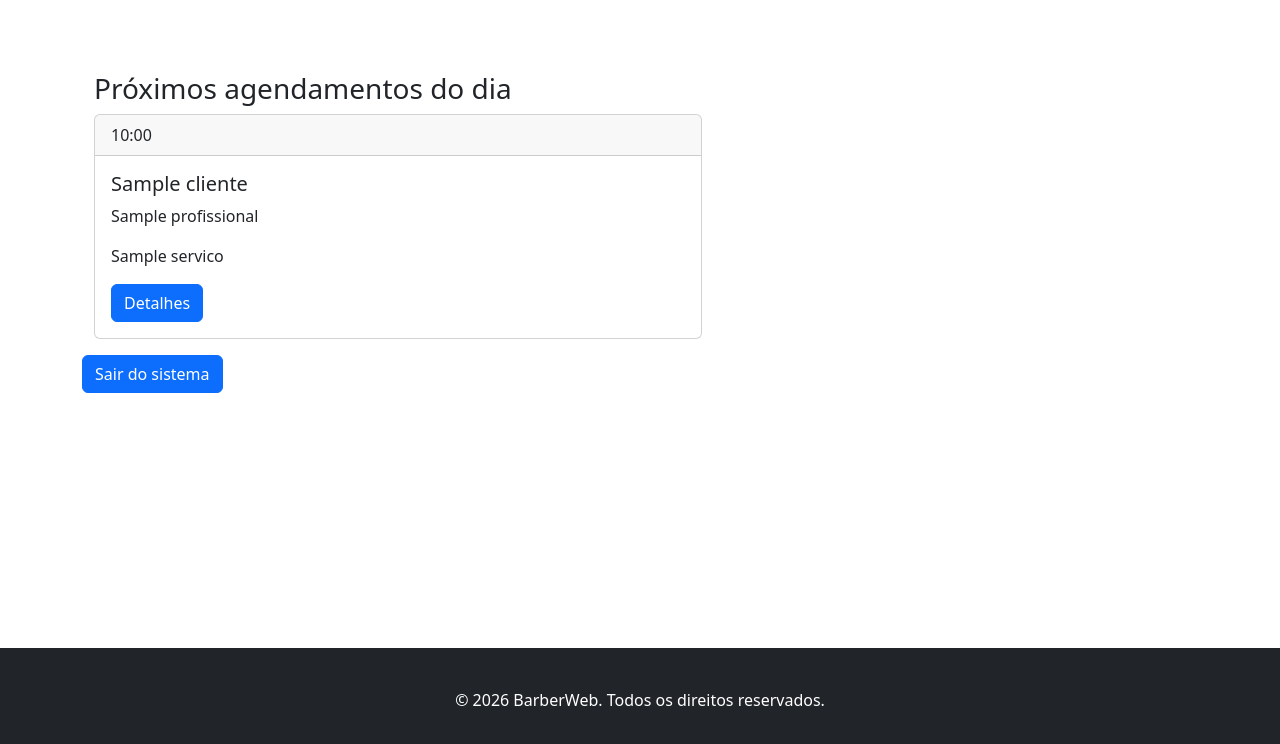
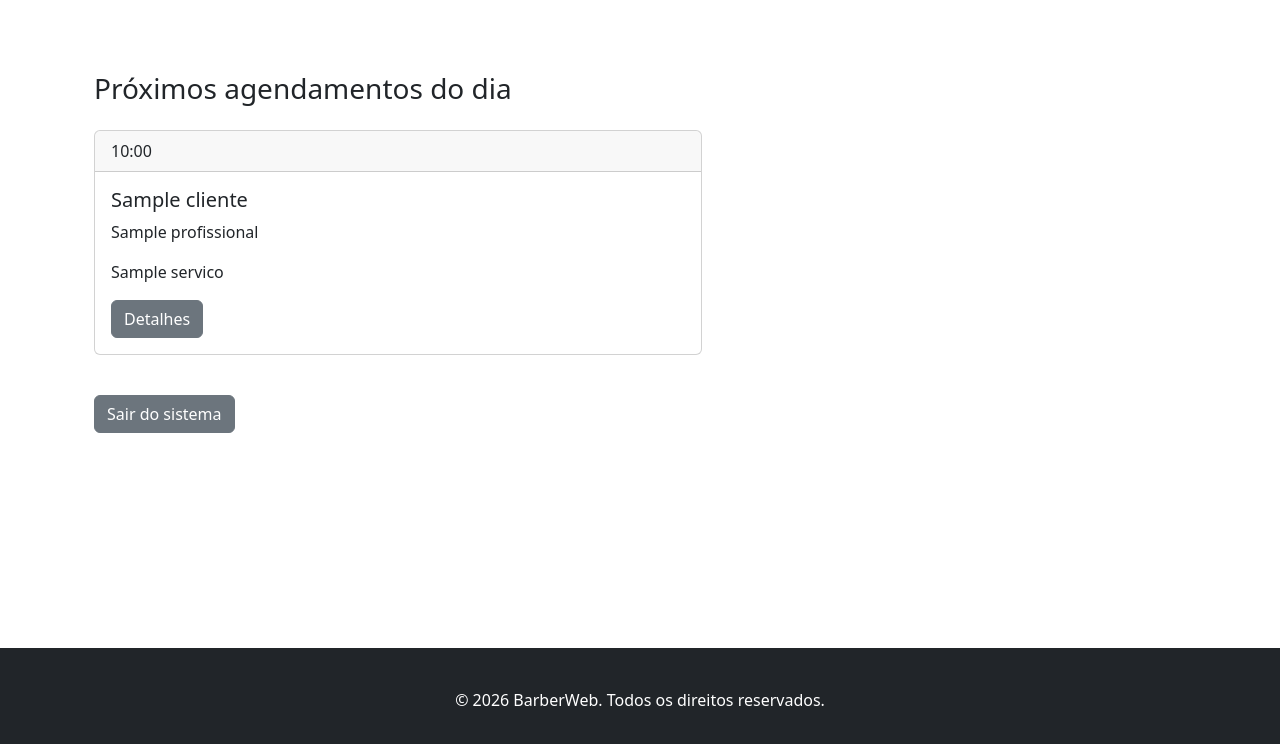
Before and after one commit to GleyCode/barberweb, a Django app: page /painel/ in a window 1280 px wide. Shown: the part 56-800 px from the top of the page. Run offline with Django 4.2, Linux system fonts and the light colour scheme; a user stored in the database is signed in; tables that the repository leaves empty hold one stand-in row (values such as "Sample post"); some libraries are stand-ins or nearby versions.

Commit message:
Bootstrap5 aplicado a listagem dos próximos agendamentos.

```diff
--- a/barberback/barberback_app/templates/barberback_app/index.html
+++ b/barberback/barberback_app/templates/barberback_app/index.html
@@ -4,11 +4,10 @@
 
 {% block content %}
 
-<div>
 <div class="container mt-4">
-        <h3>Próximos agendamentos do dia</h3>
+    <h3 class="mb-4">Próximos agendamentos do dia</h3>
     {% for agendamento in agendamentos %}
-                <div class="card mb-3" style="width: 38rem;">
+        <div class="card mb-3" style="max-width: 38rem;">
             <div class="card-header">
                 {{ agendamento.data_hora|date:"H:i" }}
             </div>
@@ -16,22 +15,19 @@
                 <h5 class="card-title">
                     {{ agendamento.cliente.nome }}</h5>
                 <p class="card-text">
-                            {{ agendamento.profissional.nome }}
-                        </p>
+                    {{ agendamento.profissional.nome }}</p>
                 <p class="card-text">
-                            {{ agendamento.servico.nome}}
-                        </p>
+                    {{ agendamento.servico.nome}}</p>
                 <a href="{% url 'agendamentos:detalhes_agendamento' agendamento.id %}"
-                        class="btn btn-primary">Detalhes</a>
+                class="btn btn-secondary">Detalhes</a>
             </div>
         </div>
     {% endfor %}
-    </div>
 
     <form action="{% url 'contas_admin:logout' %}" method="post">
         {% csrf_token %}
 
-        {% bootstrap_button button_type="submit" content="Sair do sistema" %}
+        {% bootstrap_button button_type="submit" content="Sair do sistema" button_class="btn btn-secondary mt-4" %}
     </form>
 </div>
 
```
Also changed, not shown: barberback/barberback_app/templates/barberback_app/base.html (indentation only). Lines whose indentation alone changed are shown as unchanged.
